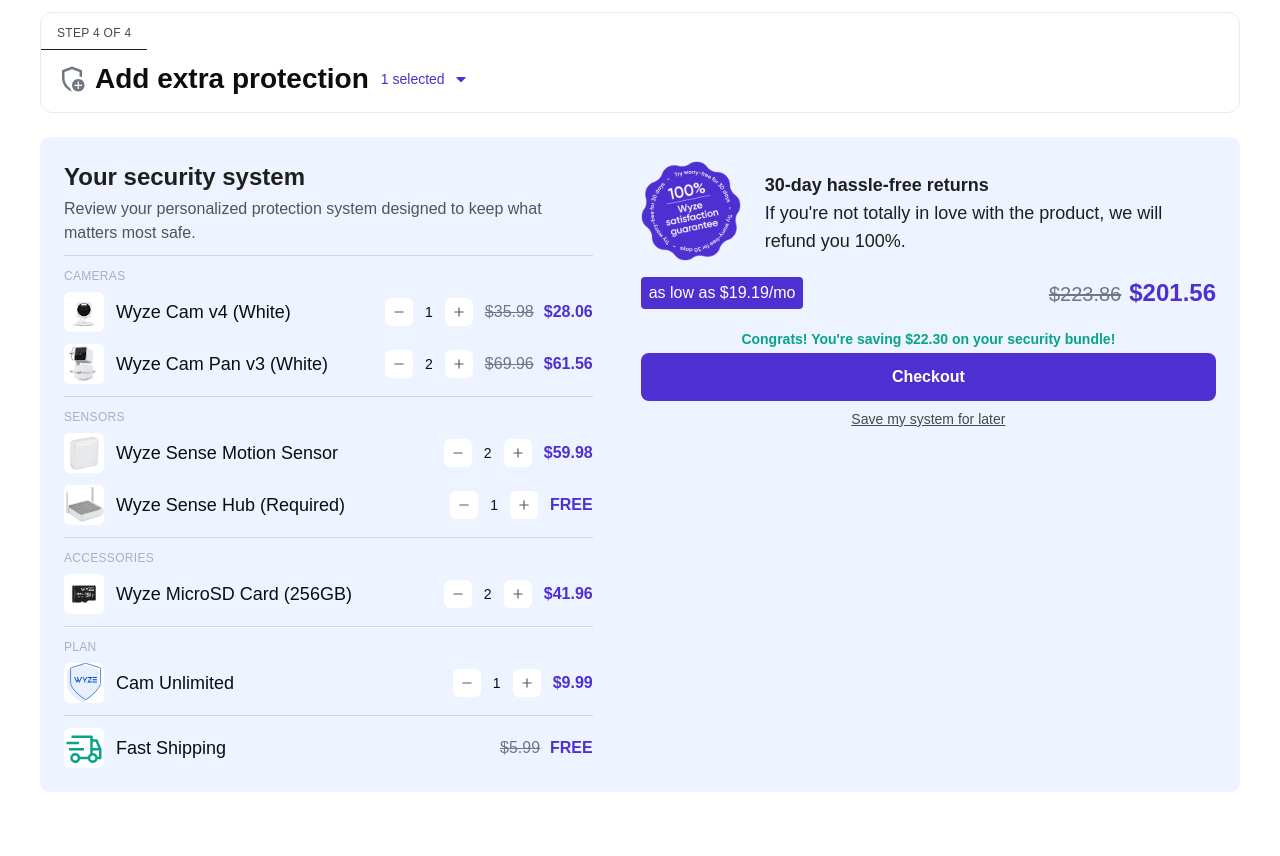
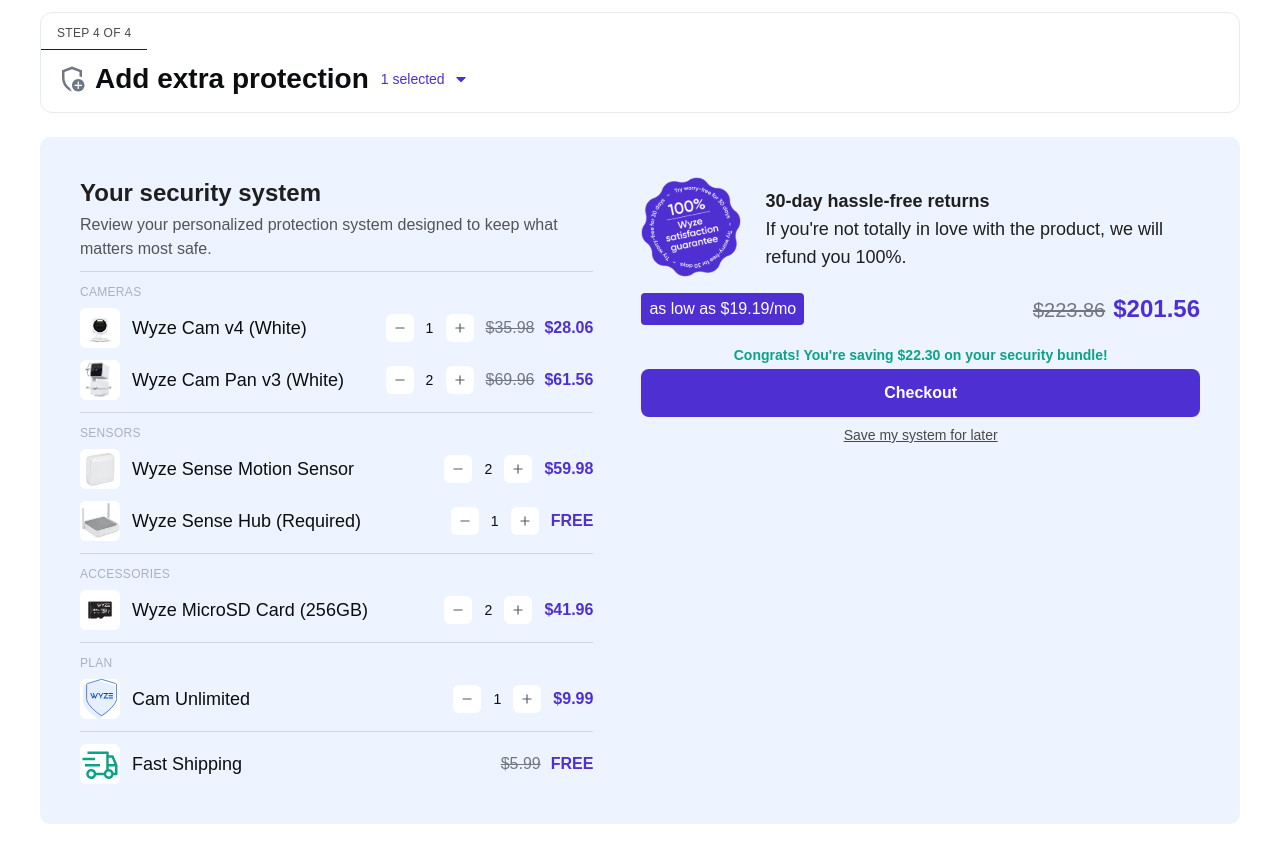
Before and after one commit to Safaa-Ebrahim/bundle-builder, a React (Vite) app: page / in a window 1280 px wide. Shown: the part 801-1657 px from the top of the page. Before the commit the page ends 1625 px from the top, so only its background shows below. Built offline with nearby package versions, Linux system fonts and the light colour scheme.

Commit message:
Update Review component: adjust padding and layout for improved responsiveness on larger screens, enhancing user experience during the review process.

```diff
--- a/src/components/page/bundle/review/index.jsx
+++ b/src/components/page/bundle/review/index.jsx
@@ -10,10 +10,10 @@
   const [checkedOut, setCheckedOut] = useState(false)
 
   return (
-    <div className="rounded-[10px] bg-brand-bg p-5 sm:p-6 text-left">
+    <div className="rounded-[10px] bg-brand-bg p-5 xl:p-10 text-left">
       <div className="text-xs uppercase tracking-wide text-text-muted xl:hidden">Review</div>
 
-      <div className='flex flex-col xl:flex-row gap-3 xl:gap-12'>
+      <div className='flex flex-col xl:flex-row gap-3 xl:gap-12 xl:justify-between'>
         <div className='flex flex-col gap-2.5'>
           {/* title, discription */}
           <div className="flex flex-col gap-1">
```
